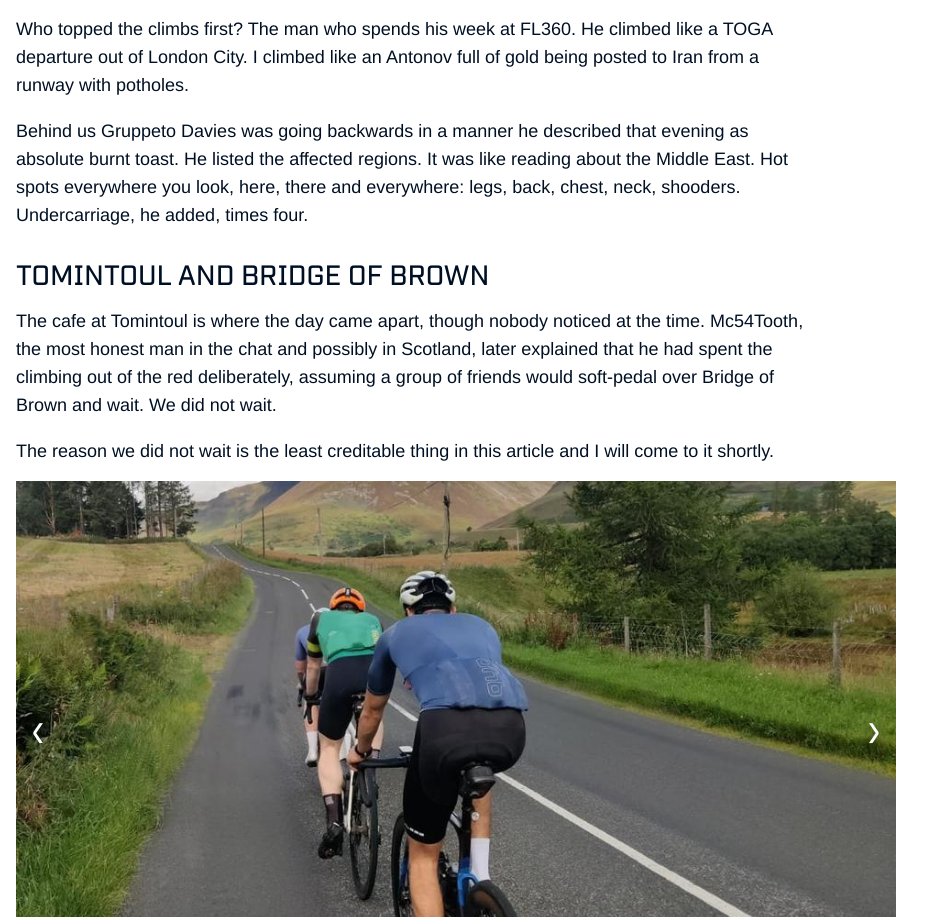
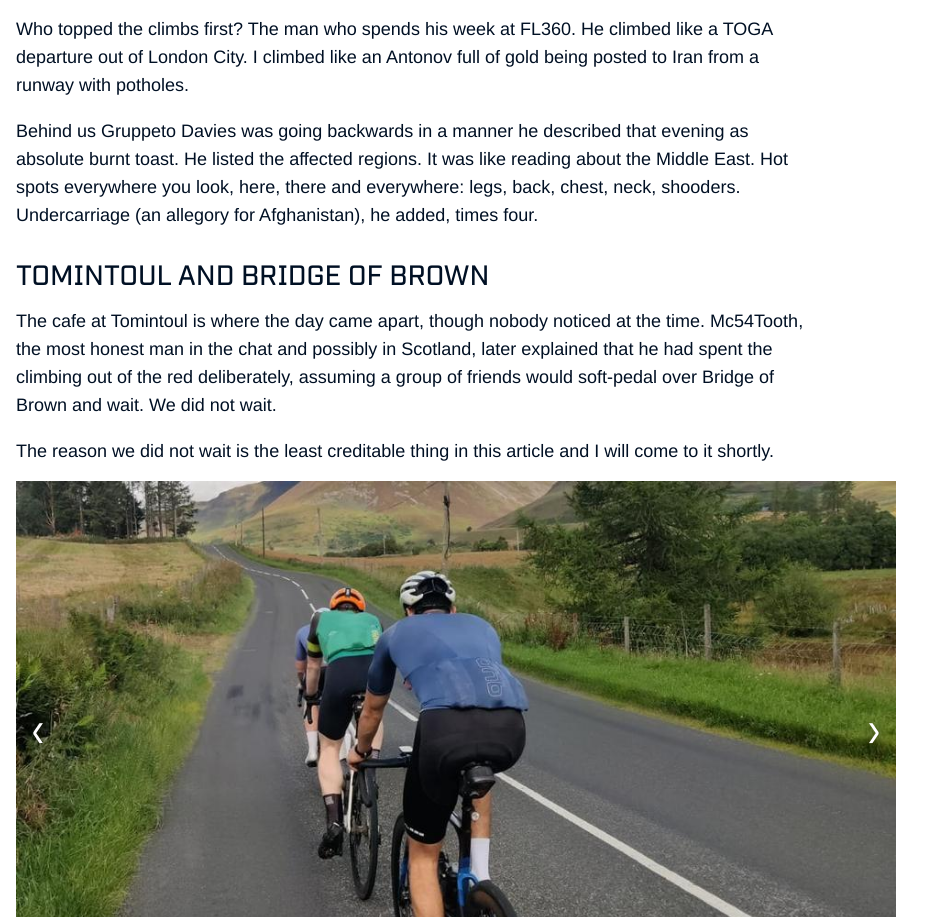
Before and after one commit to ros-2/ski-roads, a plain HTML site: page index.html in a window 1280 px wide. Shown: the part 4452-5369 px from the top of the page, without its empty margins (0-943 px from the left). Drawn offline with Linux system fonts and the light colour scheme; a web font is replaced by a local one.

Commit message:
Afghanistan allegory
Co-Authored-By: Claude Opus 5 (1M context) <noreply@anthropic.com>

```diff
--- a/index.html
+++ b/index.html
@@ -387,7 +387,7 @@ a:focus-visible,button:focus-visible{outline:3px solid var(--teal);outline-offse
 
 <p>Who topped the climbs first? The man who spends his week at FL360. He climbed like a TOGA departure out of London City. I climbed like an Antonov full of gold being posted to Iran from a runway with potholes.</p>
 
-<p>Behind us Gruppeto Davies was going backwards in a manner he described that evening as absolute burnt toast. He listed the affected regions. It was like reading about the Middle East. Hot spots everywhere you look, here, there and everywhere: legs, back, chest, neck, shooders. Undercarriage, he added, times four.</p>
+<p>Behind us Gruppeto Davies was going backwards in a manner he described that evening as absolute burnt toast. He listed the affected regions. It was like reading about the Middle East. Hot spots everywhere you look, here, there and everywhere: legs, back, chest, neck, shooders. Undercarriage (an allegory for Afghanistan), he added, times four.</p>
 
 <h2>Tomintoul and Bridge of Brown</h2>
 
```
